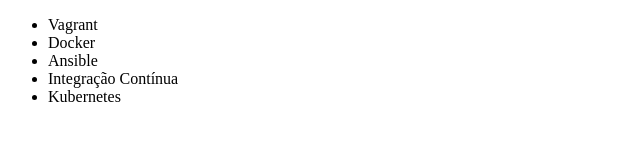
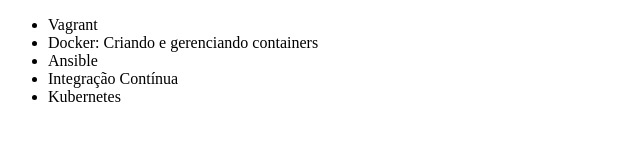
Before and after one commit to cristophergeraldes/aluragit, a plain HTML site: page index.html in a window 1280 px wide. Shown: the whole page, without its empty margins (0-640 px from the left). Drawn offline with Linux system fonts and the light colour scheme.

Commit message:
Change name of Docker course

```diff
--- a/index.html
+++ b/index.html
@@ -7,7 +7,7 @@
 <body>
     <ul>
         <li>Vagrant</li>
-        <li>Docker</li>
+        <li>Docker: Criando e gerenciando containers</li>
         <li>Ansible</li>
         <li>Integração Contínua</li>
         <li>Kubernetes</li>
```
